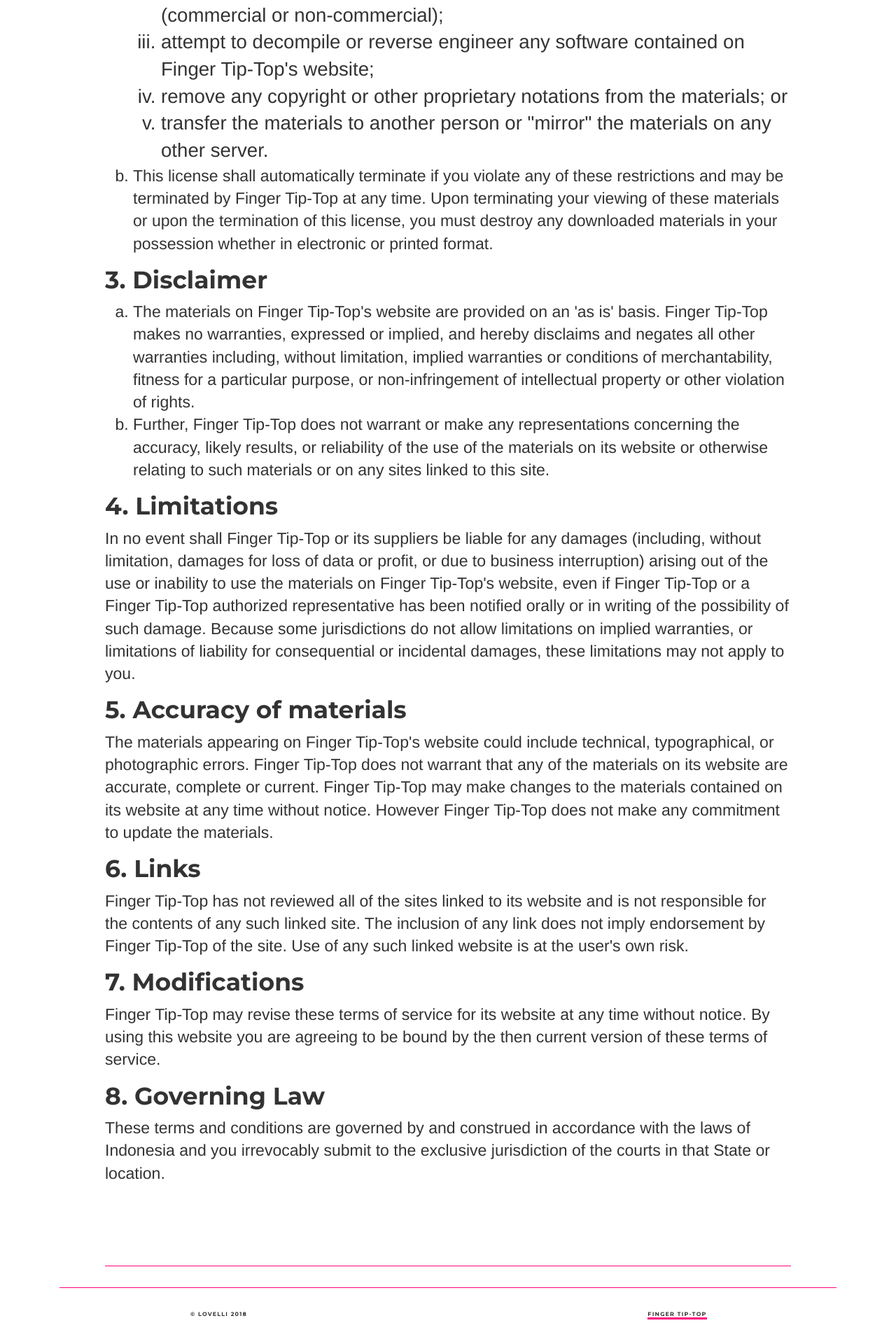
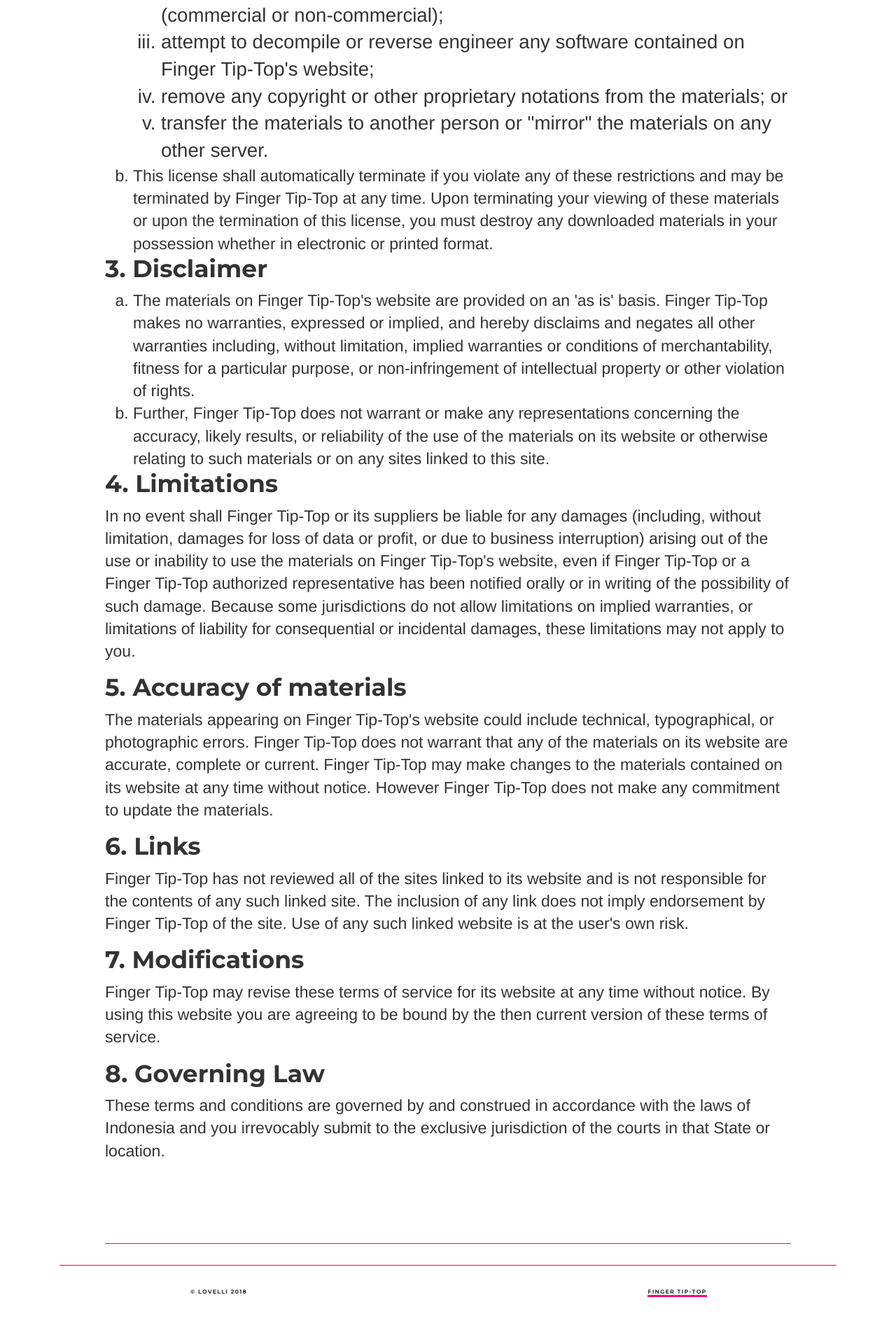
Before and after one commit to ariesti/ariesti.github.io, a Jekyll site: the page built from terms/policies.html, in a window 1280 px wide. Shown: the part 1626-3526 px from the top of the page at 70% size. Built offline with Jekyll 4.4.1, drawn with Linux system fonts in a browser that asks for light colours; after the commit the page ends 3494 px from its top, so only the background shows below that.

Commit message:
Update main.css

```diff
--- a/css/main.css
+++ b/css/main.css
@@ -192,6 +192,8 @@
     color: #333;
     display: block;
     padding-left: 40px;
+    margin: 0;
+    border: 0;
 }
 
 ol.a { list-style-type: lower-roman; }
```
